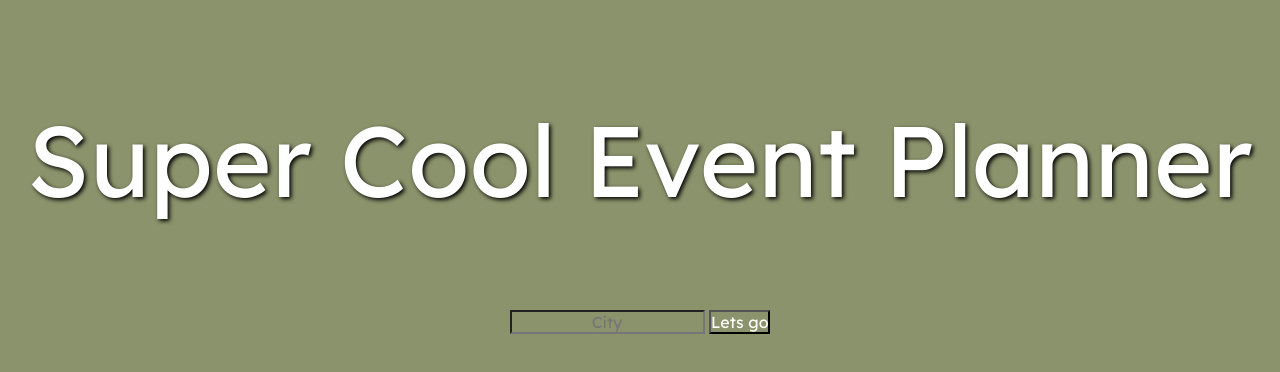
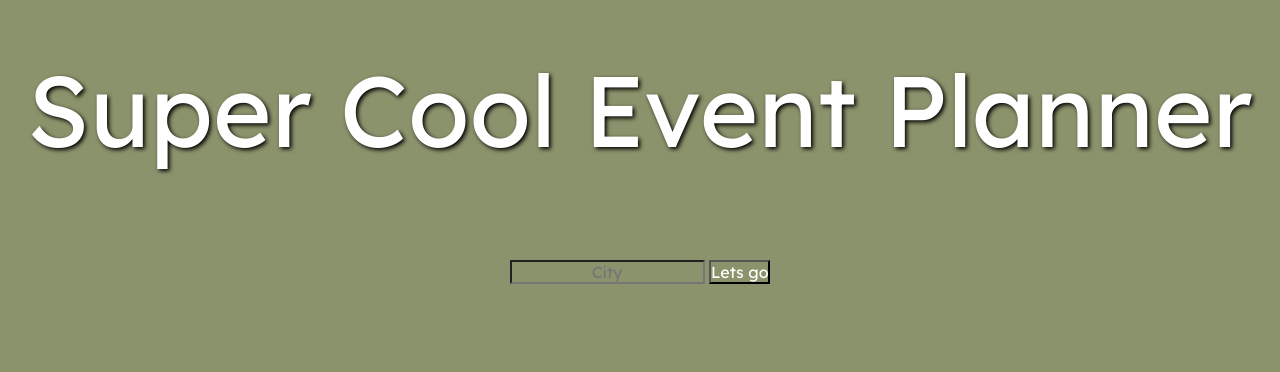
Before and after one commit to samelimill/event-finder-port, a plain HTML site: page index.html in a window 1280 px wide. Drawn offline with nearby package versions, Linux system fonts and the light colour scheme.

Commit message:
added a class to search input

```diff
--- a/assets/css/style.css
+++ b/assets/css/style.css
@@ -31,5 +31,9 @@ h1 {
 }
 
 .uk-align-center {
-    margin-top: 100px;
+    margin-top: 50px;
 }
+
+#search-form {
+    height: 100px;
+}
--- a/index.html
+++ b/index.html
@@ -18,7 +18,7 @@
     </header>
     <div id="input-form-container">
         <form id="search-form" class='uk-card uk-card-body'>
-            <input type="text" placeholder="City"/>
+            <input type="text" class = "search-input" placeholder="City"/>
             <!--checkboxes with hotels & events-->
             <button id="submit-button">Lets go</button>
         </form>
```
